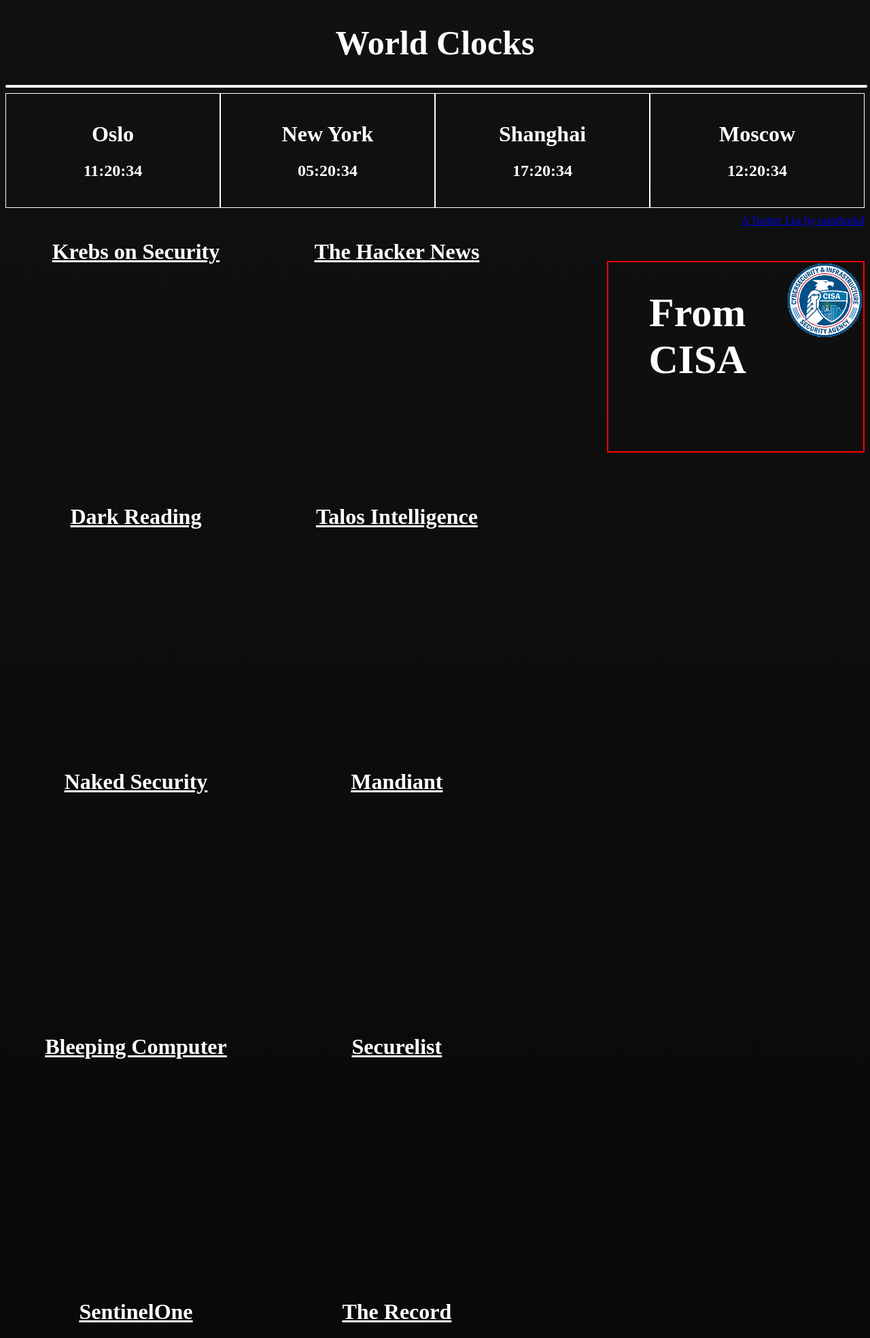
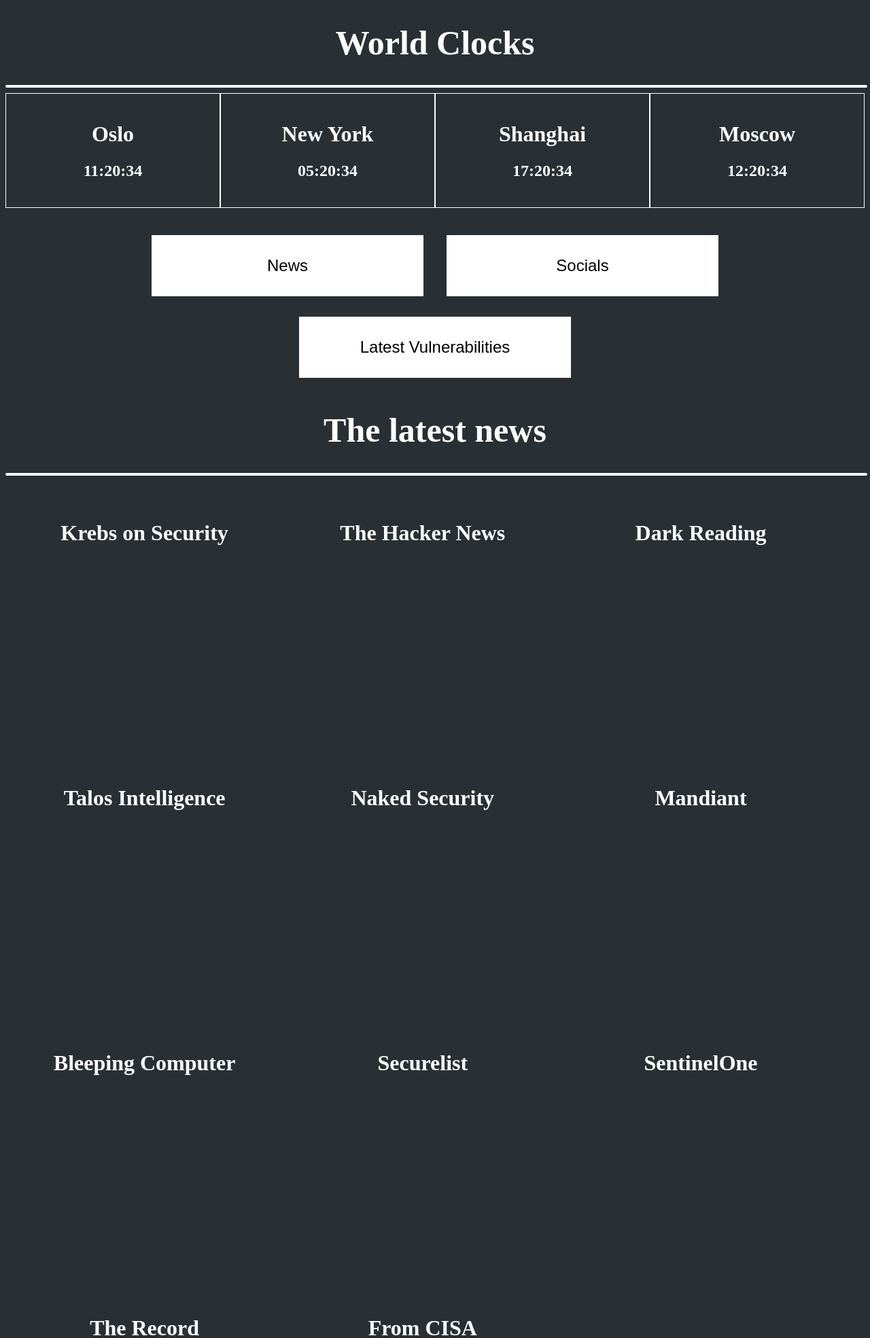
Before and after one commit to Vinmannen/OSINT, a Flask app: template templates/index.html in a window 1280 px wide. Shown: the top 1969 px of the page at 68% size. Run offline with Flask 2, Linux system fonts and the light colour scheme; the template is opened without the code that fills it, so the values that code supplies are empty; some libraries are stand-ins or nearby versions.

Commit message:
Add files via upload

```diff
--- a/main.py
+++ b/main.py
@@ -42,7 +42,7 @@
 
     cisa_titles = []
     cisa_alerts = feedparser.parse("https://www.cisa.gov/uscert/ncas/all.xml")
-    cisa_entry = cisa_alerts.entries[0:5]
+    cisa_entry = cisa_alerts.entries[0:4]
     clean = re.compile('<.*?>')
 
     for e in range(0, len(cisa_entry)):
@@ -50,7 +50,7 @@
         cisa_titles.append(title)
 
     end = datetime.datetime.now()
-    start = end - datetime.timedelta(days=7)
+    start = end - datetime.timedelta(days=4)
     r = nvdlib.searchCVE(pubStartDate=start, pubEndDate=end)
 
     cves = {}
@@ -80,4 +80,4 @@
                                         cve_list = cves.items())
 
 if __name__ == '__main__':
-   app.run(host="0.0.0.0")
+    app.run(host="0.0.0.0")
--- a/static/index.css
+++ b/static/index.css
@@ -1,7 +1,7 @@
 /* Scrollbars: https://css-tricks.com/the-current-state-of-styling-scrollbars-in-css/ */
 
 body{
-    background-image: linear-gradient(#111, #050505);
+    background-color: #292f33;
     color: white;
     font-family: serif;
 }
@@ -46,17 +46,29 @@
     overflow: auto;
 }
 
-.newsBox {
-    float: left;
-    margin:0 auto;
-    width: 70%;
+.tab-buttons {
+  text-align: center;
+  margin-top: 15px;
+  margin-bottom: 15px;
 }
 
-.news_header hr {
-  border: 2px solid white;
-  border-radius: 10px;
-  width: 59%;
-  margin: 0;
+.button {
+  background-color: white;
+  height: 90px;
+  width: 400px;
+  margin: 15px;
+  border: none;
+  text-align: center;
+  text-decoration: none;
+  display: inline-block;
+  font-size: 24px;
+}
+
+.news_header hr{
+    border: 2px solid white;
+    border-radius: 10px;
+    width: 100%;
+    margin-bottom: 30px;
 }
 
 .news_header h1 {
@@ -65,7 +77,7 @@
 }
 
 .newsBox .entry {
-    width: 40%;
+    width: 30%;
     height: 360px;
     float: left;
     margin: 15px;
@@ -76,10 +88,6 @@
 .newsBox a {
     text-decoration: none;
     color: #ffffff;
-}
-
-.newsBox h1 {
-    text-decoration: underline;
 }
 
 .newsBox .entry::-webkit-scrollbar-track{
@@ -99,51 +107,23 @@
   background-color: #555;
 }
 
-.twitter-timeline{
-    float: right;
+.socials_header hr{
+    border: 2px solid white;
+    border-radius: 10px;
+    width: 100%;
+    margin-bottom: 30px;
 }
 
-.cisaAlerts {
-    width: 30%;
-    height: 100%;
-    border: 2px solid rgb(255, 0, 0);
-    box-sizing:border-box;
-    float: right;
-    text-align: center;
-    margin-top: 50px;
-}
-
-.cisAlerts h1 {
-    overflow: auto;
-}
-
-.cisaAlerts .cisaWrapper {
-    text-align: center;
-    overflow:auto;
-    margin-top: 100px;
-}
-
-.cisaAlerts img {
-    float: right;
-    max-width: 30%;
-    max-height: 30%;
-    object-fit: contain;
-}
-
-.cisaAlerts h1 {
-    float: middle;
-    font-size: 60px;
-}
-
-.cisaAlerts a {
-    text-decoration: underline;
-    color: #ffffff;
+.socials_header h1 {
+  text-align: center;
+  font-size: 50px;
 }
 
 .cve_header hr{
     border: 2px solid white;
     border-radius: 10px;
     width: 100%;
+    margin-bottom: 30px;
 }
 
 .cve_header h1 {
--- /dev/null
+++ b/static/tabs.js
@@ -0,0 +1,10 @@
+/*Source: https://www.w3schools.com/w3css/w3css_tabulators.asp*/
+
+function openSource(sourceName) {
+    var i;
+    var x = document.getElementsByClassName("source");
+    for (i = 0; i < x.length; i++) {
+      x[i].style.display = "none";
+    }
+    document.getElementById(sourceName).style.display = "block";
+  }
--- a/templates/index.html
+++ b/templates/index.html
@@ -6,6 +6,7 @@
     <meta name="viewport" content="width=device-width,initial-scale=1">
     <link type="text/css" rel="stylesheet" href="{{ url_for('static', filename='index.css') }}">
     <script type="text/javascript" src="static/clocks.js"></script>
+    <script type="text/javascript" src="static/tabs.js"></script>
 </head>
 
 <body>
@@ -33,9 +34,17 @@
         </div>
     </div>
 
-    <a class="twitter-timeline" data-height="1000" data-width="30%" data-theme="dark" href="https://twitter.com/osintbotlol/lists/1544636277257019393?ref_src=twsrc%5Etfw">A Twitter List by osintbotlol</a> <script async src="https://platform.twitter.com/widgets.js" charset="utf-8"></script>
+    <div class="tab-buttons">
+        <button class="button" onclick="openSource('News')">News</button>
+        <button class="button" onclick="openSource('Socials')">Socials</button>
+        <button class="button" onclick="openSource('Vulnerabilities')">Latest Vulnerabilities</button>
+    </div>
 
-
+    <div id="News" class="source">
+        <div class="news_header">
+            <h1>The latest news</h1>
+            <hr>
+        </div>
         <div class="newsBox">
             <div class="entry">
                 <h1><a href="https://krebsonsecurity.com/">Krebs on Security</a></h1>
@@ -106,27 +115,29 @@
                 <h3><a href="{{i.link}}" target="_blank">{{i.title}}</a></h3>
                 {%endfor%}
             </div>
-    </div>
-
-    <div class="cisaAlerts">
-        <img src="static/images/CISA_logo.png"/>
-        <h1>From CISA</h1>
-        <div class="cisaWrapper">
+            <div class="entry">
+                <h1><a href="https://www.cisa.gov/uscert/ncas/current-activity">From CISA</a></h1>
                     {%for i in cisa_entry%}
-            <h4>{{i.published}}</h4>
                     <h3><a href="{{i.link}}" target="_blank">{{cisa_titles[loop.index0]}}</a></h3>
-            <br/>
                     {%endfor%}
                 </div>
             </div>
         </div>
-    <div style="clear: both;"></div>
+    </div>
 
-    <div class="cve_header">
-        <h1>Latest CVEs From NVDLib</h1>
+    <div div id="Socials" class="source" style="display:none">
+        <div class="socials_header">
+            <h1>What's being talked about</h1>
             <hr>
         </div>
+        <a class="twitter-timeline" data-height="1000" data-width="30%" data-theme="dark" href="https://twitter.com/osintbotlol/lists/1544636277257019393?ref_src=twsrc%5Etfw">A Twitter List by osintbotlol</a> <script async src="https://platform.twitter.com/widgets.js" charset="utf-8"></script>
+    </div>
 
+    <div id="Vulnerabilities" class="source" style="display:none">
+        <div class="cve_header">
+            <h1>Vulnerabilities from the past four days</h1>
+            <hr>
+        </div>
         <div class="cves">
             <div class="lowSeverity">
             <h1 style="text-align: center;">Low Severity (1.0 - 4.9)</h1>
@@ -165,5 +176,6 @@
                 {% endfor %}
             </div>
         </div>
+    </div>
 </body>
 </html>
```
Lines whose indentation alone changed are shown as unchanged.
